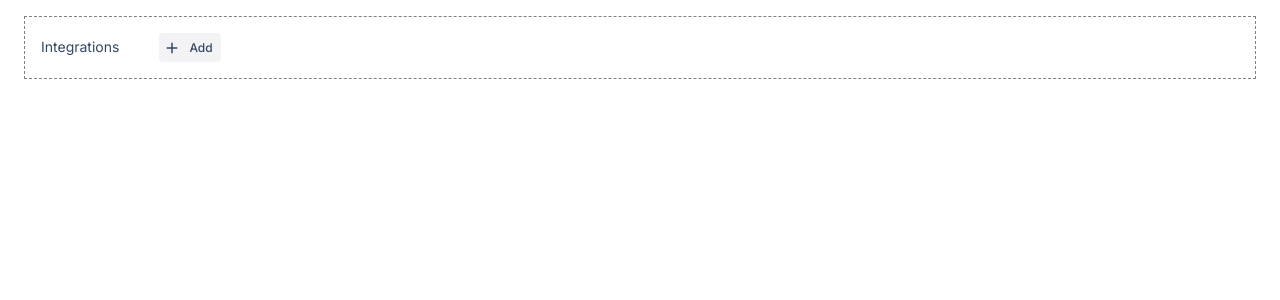
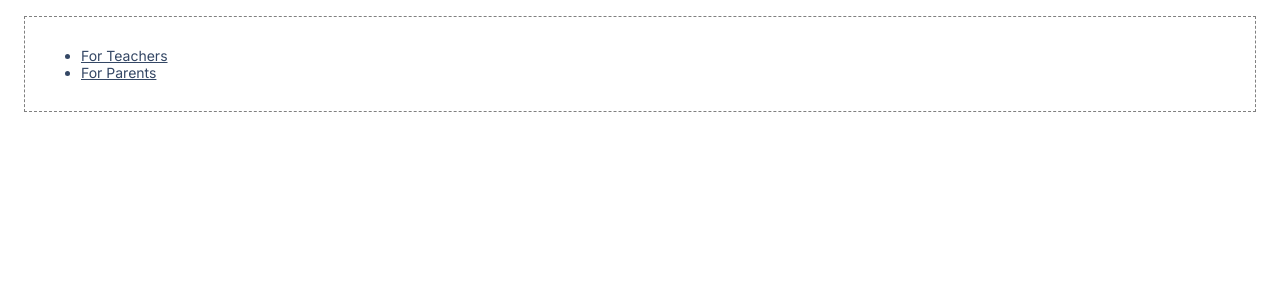
Before and after one commit to atroppe/student-data-analysis, a React (Vite) app in the folder frontend/: page / in a window 1280 px wide. Shown: the top 300 px of the page. Built offline with nearby package versions, Linux system fonts and the light colour scheme.

Commit message:
add routes for reports

```diff
--- a/frontend/src/app/app.tsx
+++ b/frontend/src/app/app.tsx
@@ -4,7 +4,10 @@ import {
   createTheme,
 } from "@mui/material/styles";
 import Box from "@mui/material/Box";
-import IntegrationInput from "./components/integration-input/integration-input";
+import { BrowserRouter, Routes, Route } from "react-router-dom";
+import ReportForTeacher from "./student-data-components/report-for-teacher/report-for-teacher";
+import ReportForStudent from "./student-data-components/report-for-parent/report-for-parent";
+import Link from "@mui/material/Link";
 
 const theme = createTheme({
   typography: {
@@ -54,7 +57,24 @@ export function App() {
   return (
     <ThemeProvider theme={theme}>
       <Box component="section" sx={{ m: 2, p: 2, border: "1px dashed grey" }}>
-        <IntegrationInput />
+        <BrowserRouter>
+          <Routes>
+            <Route path="/teachers" element={<ReportForTeacher />} />
+            <Route path="/parents" element={<ReportForStudent />} />
+          </Routes>
+        </BrowserRouter>
+        <ul>
+          <li>
+            <Link href="/teachers" color="inherit">
+              For Teachers
+            </Link>
+          </li>
+          <li>
+            <Link href="/parents" color="inherit">
+              For Parents
+            </Link>
+          </li>
+        </ul>
       </Box>
     </ThemeProvider>
   );
```
